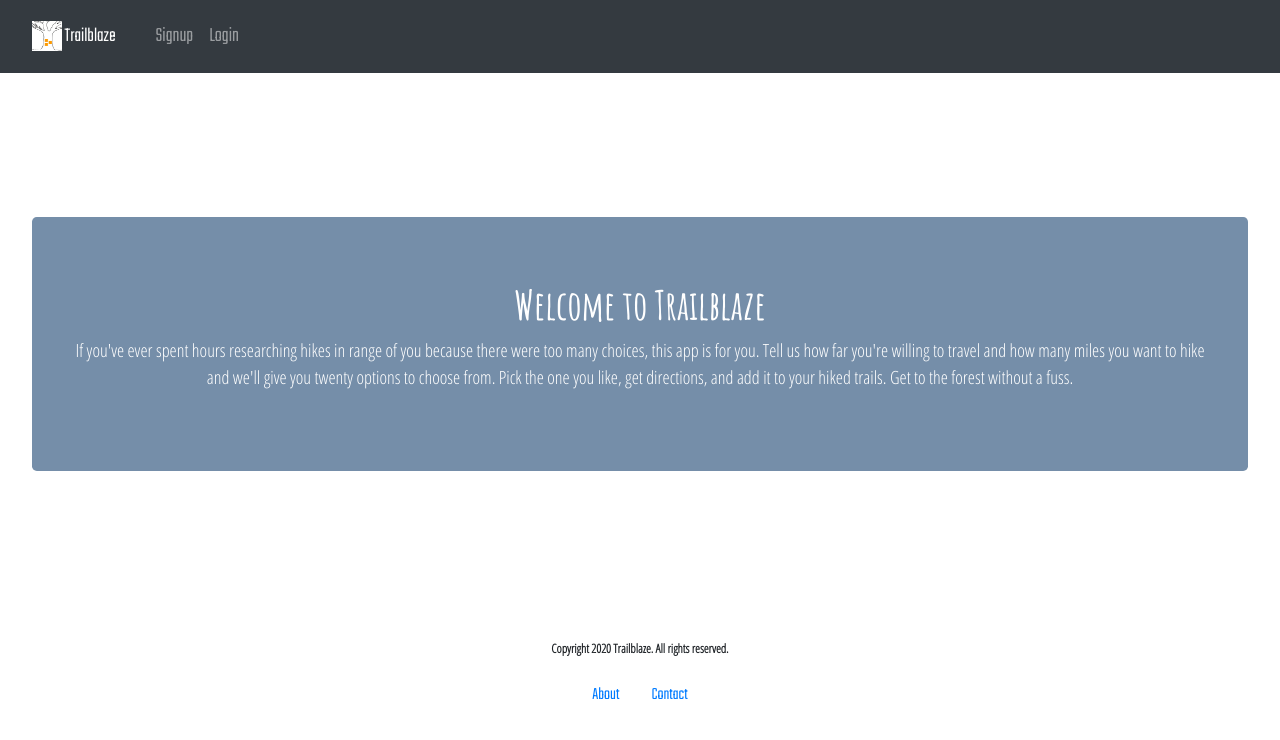
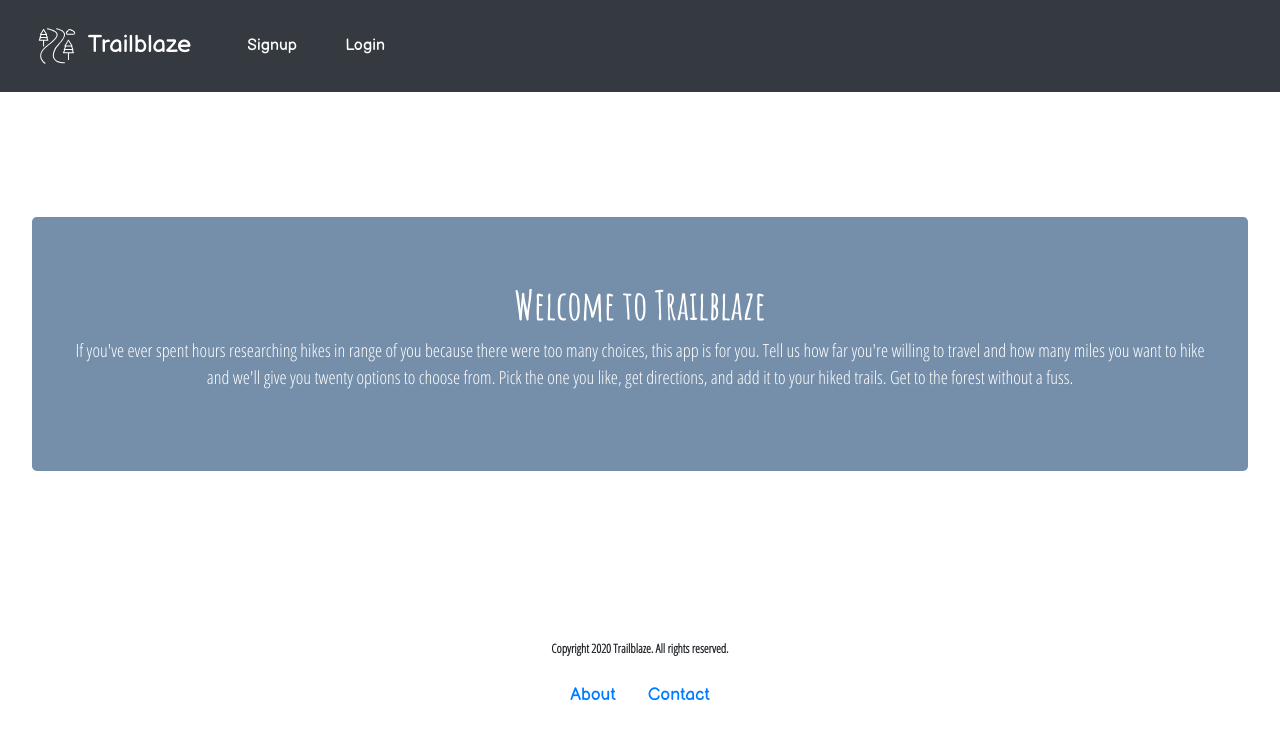
Before and after one commit to smitham50/trailblaze-frontend, a React (Create React App) app: page /trails in a window 1280 px wide. Shown: the top 740 px of the page. Built offline with nearby package versions, Linux system fonts and the light colour scheme.

Commit message:
change navbar brand, style and font

```diff
--- a/public/index.html
+++ b/public/index.html
@@ -11,6 +11,9 @@
     />
     <style>
       @import url('https://fonts.googleapis.com/css2?family=Amatic+SC:wght@700&family=Open+Sans+Condensed:wght@300&family=Teko:wght@300&display=swap');
+    </style>
+    <style>
+      @import url('https://fonts.googleapis.com/css2?family=Balsamiq+Sans:wght@400;700&display=swap');
     </style>
     <script src="https://kit.fontawesome.com/058c2f5a5b.js" crossorigin="anonymous"></script>
     <link rel="apple-touch-icon" href="%PUBLIC_URL%/logo192.png" />
--- a/src/Components/Navigation.js
+++ b/src/Components/Navigation.js
@@ -22,7 +22,7 @@ const Navigation = (props) => {
         <Navbar bg="dark" variant="dark" expand="lg" fixed="top" className="navbar-mod" >
             <Link className="nav-link navbar-link" to="/">
             <Navbar.Brand>
-                    <img src={process.env.PUBLIC_URL + "/Trail-blaze-intersection.jpg"} alt="brand" width="30px" height="30px" loading="lazy" /> Trailblaze
+                    <img src={process.env.PUBLIC_URL + "/noun_Trail_2056927.svg"} alt="brand" width="30px" height="30px" loading="lazy" />   Trailblaze
             </Navbar.Brand>
             </Link>
             <Navbar.Toggle aria-controls="basic-navbar-nav" />
--- a/src/Stylesheets/Navbar.css
+++ b/src/Stylesheets/Navbar.css
@@ -1,8 +1,27 @@
 .navbar-mod {
-    font-size: 1.3em;
+    font-size: 1em;
 }
 
 .navbar-link {
     text-decoration: none;
-    font-family: 'Teko', sans-serif;
+    font-family: 'Balsamiq Sans', cursive;
 }
+
+
+nav img {
+    height: 50px;
+    width: 50px;
+}
+
+.navbar-brand {
+    font-size: 1.5em;
+}
+
+.mr-auto a {
+    margin: 0 1em;
+}
+
+.navbar-dark .navbar-nav .nav-link {
+    color: white;
+    transition: .3s;
+}
```
Also changed, not shown: public/noun_Trail_2056927.svg (added).
